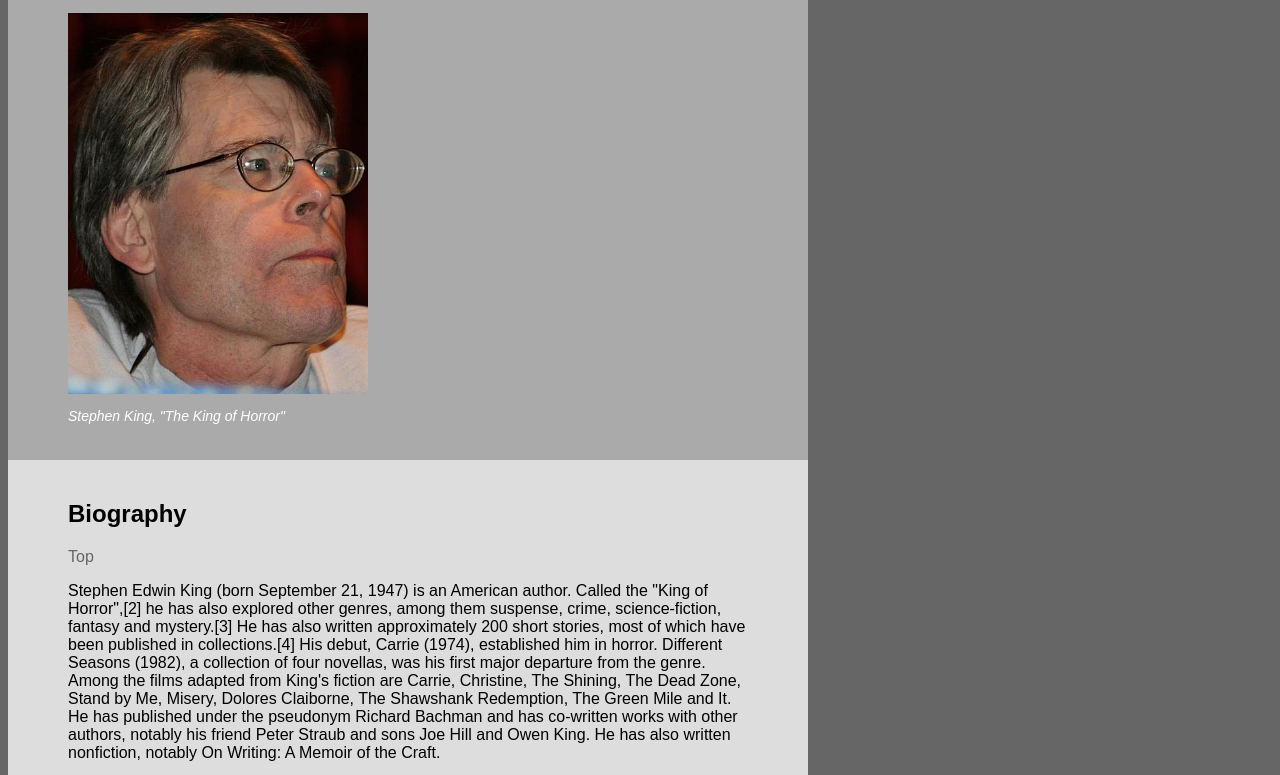
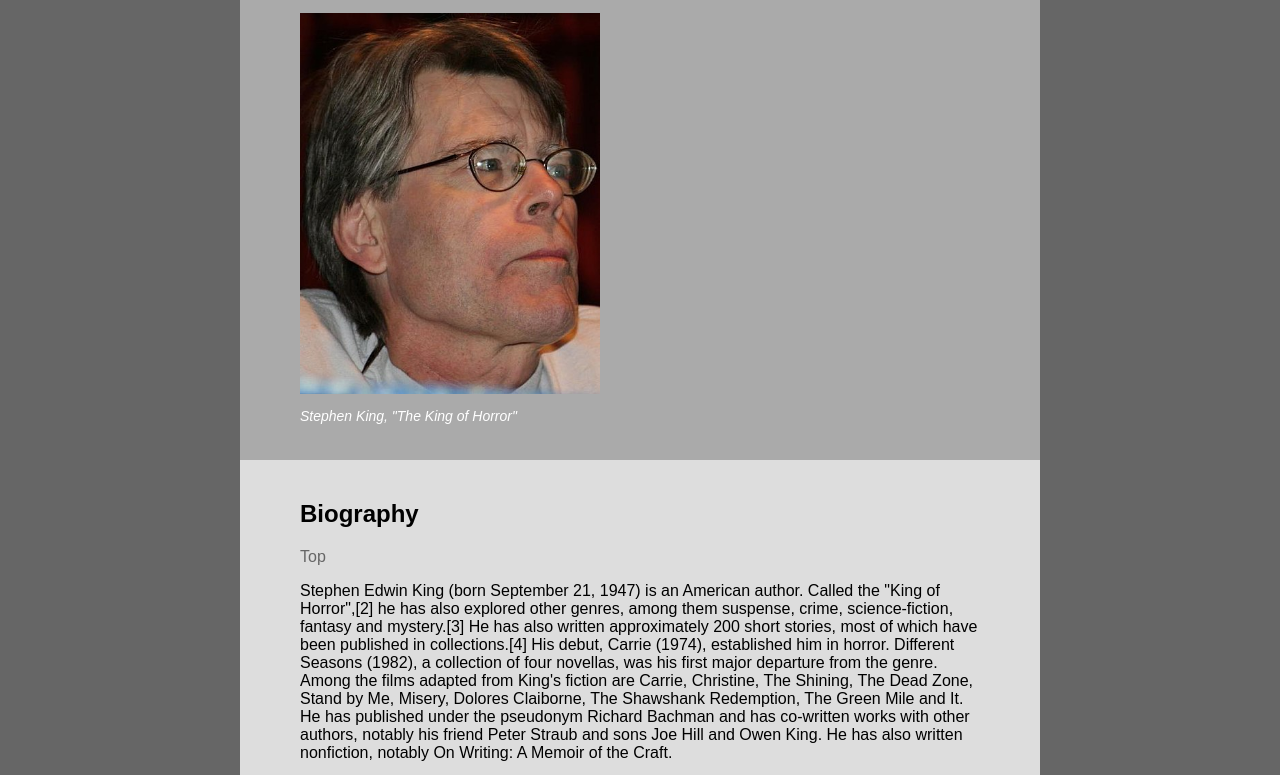
Before and after one commit to Jackjvax/VAXtech272SUMMER, a plain HTML site: page Project_3_Vax/StephenKing.2.html in a window 1280 px wide. Shown: the part 159-934 px from the top of the page. Drawn offline with Linux system fonts and the light colour scheme.

Commit message:
Update StephenKing.2.html

```diff
--- a/Project_3_Vax/StephenKing.2.html
+++ b/Project_3_Vax/StephenKing.2.html
@@ -19,7 +19,7 @@
 			#wrap {width:100%;
 				max-width:800px;
 				background-color:#ddd;
-				margon:0 auto;}
+				margin:0 auto;}
 			header, footer {background-color:#aaa; color:white}
 			header, section, footer {padding:20px 60px;}
 
```
